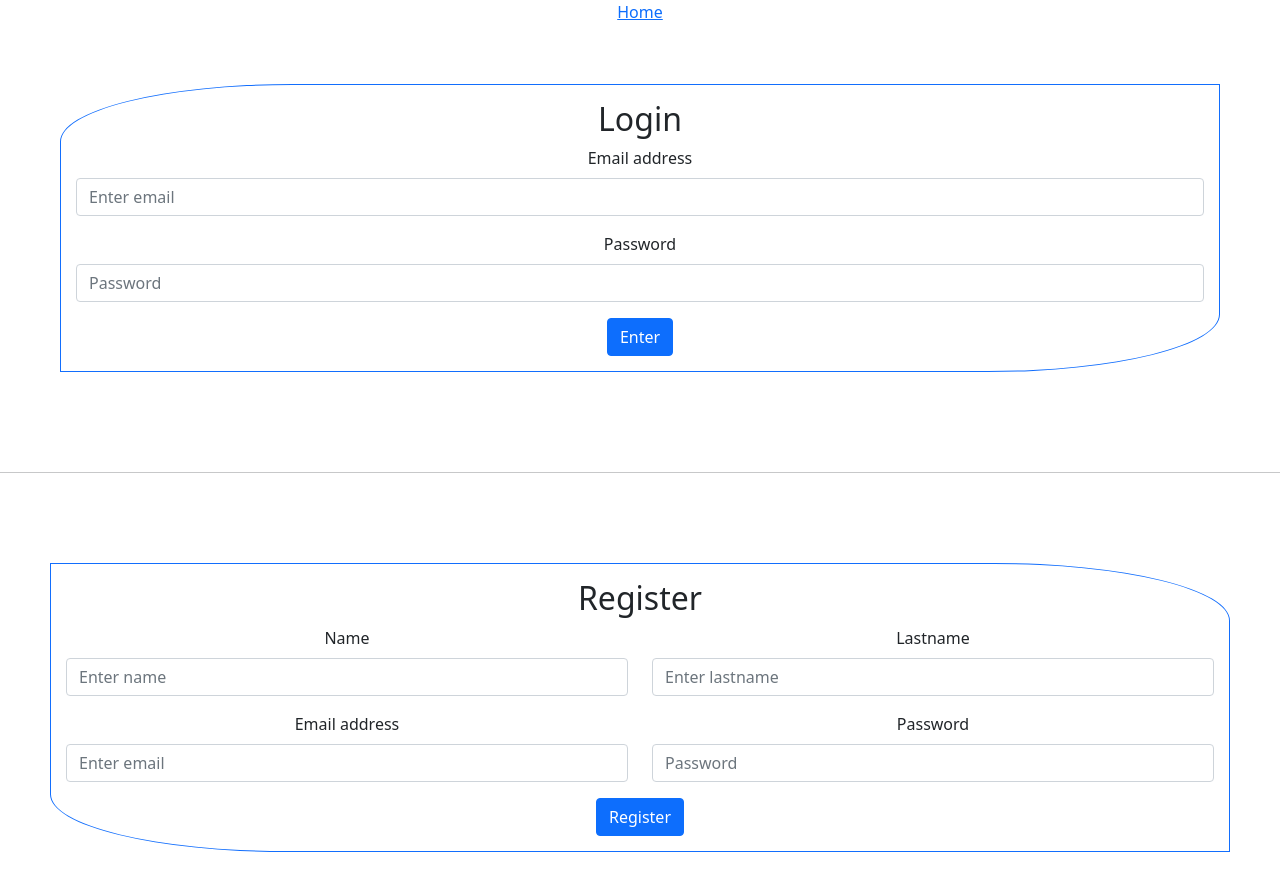
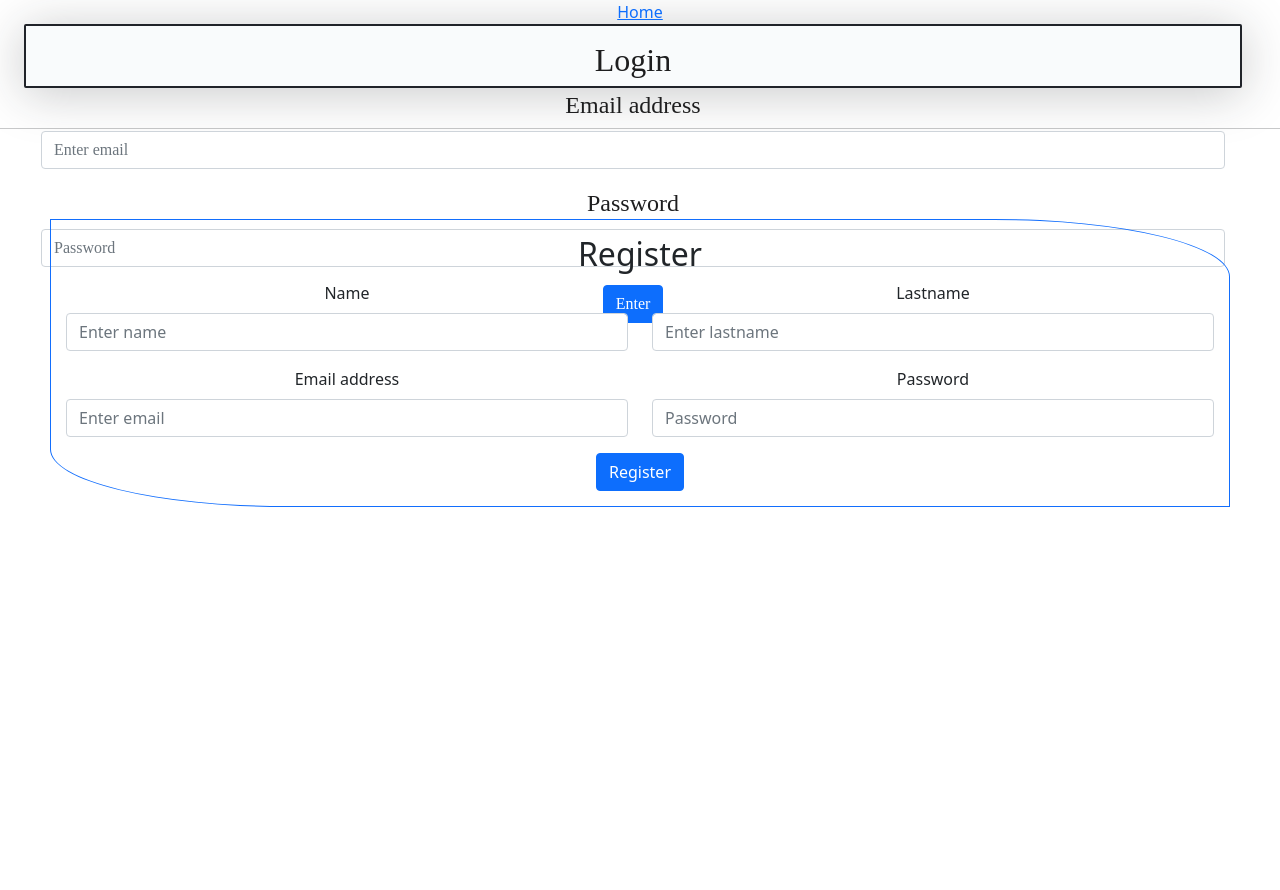
Before and after one commit to rubenmarti1972/frontend, a React (Create React App) app: page / in a window 1280 px wide. Shown: the top 890 px of the page. After the commit the page ends 800 px from the top, so only its background shows below. Built offline with nearby package versions, Linux system fonts and the light colour scheme.

Commit message:
Add files via upload

```diff
--- a/src/components/Components.css
+++ b/src/components/Components.css
@@ -3,6 +3,22 @@
     border: 1px solid #126EFD;
     padding: 15px;
     border-radius: 20% 0% 20% 0%;
+
+        background: #F9FBFC;
+        border-radius: 2px;
+        border: 2px solid #202329;
+        margin: 0 24px;
+        height: 64px;
+        width: calc(100% - 62px);
+        font-size: 24px;
+        text-align: center;
+        font-family: 'Montserrat';
+        font-weight: 400;
+        color: #1E1E1F;
+        box-shadow: 0px 5px 50px rgba(32, 35, 41, 0.25);
+
+
+
 }
 
 .register{
```
